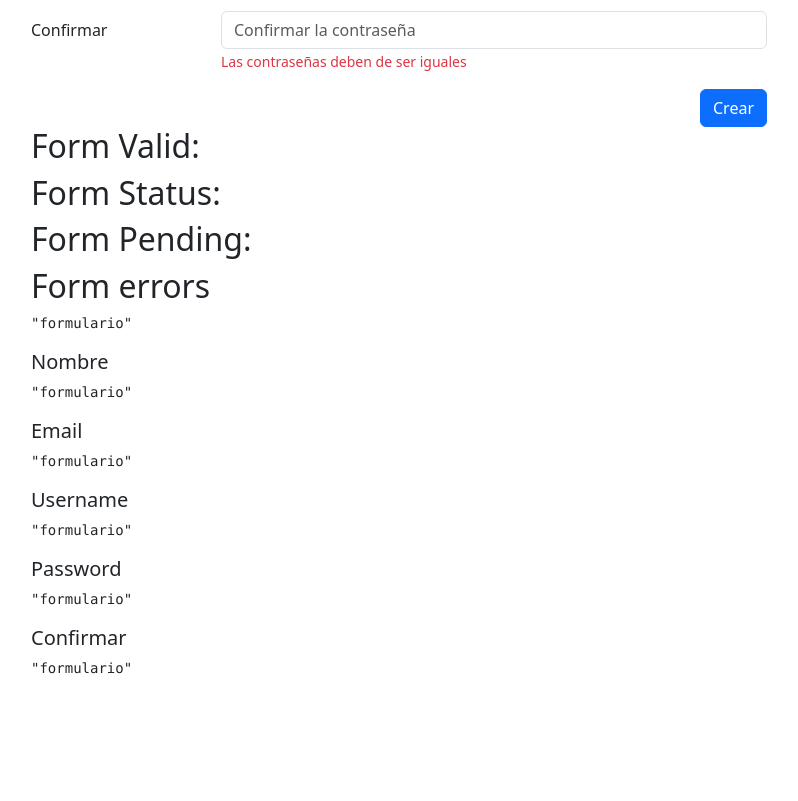
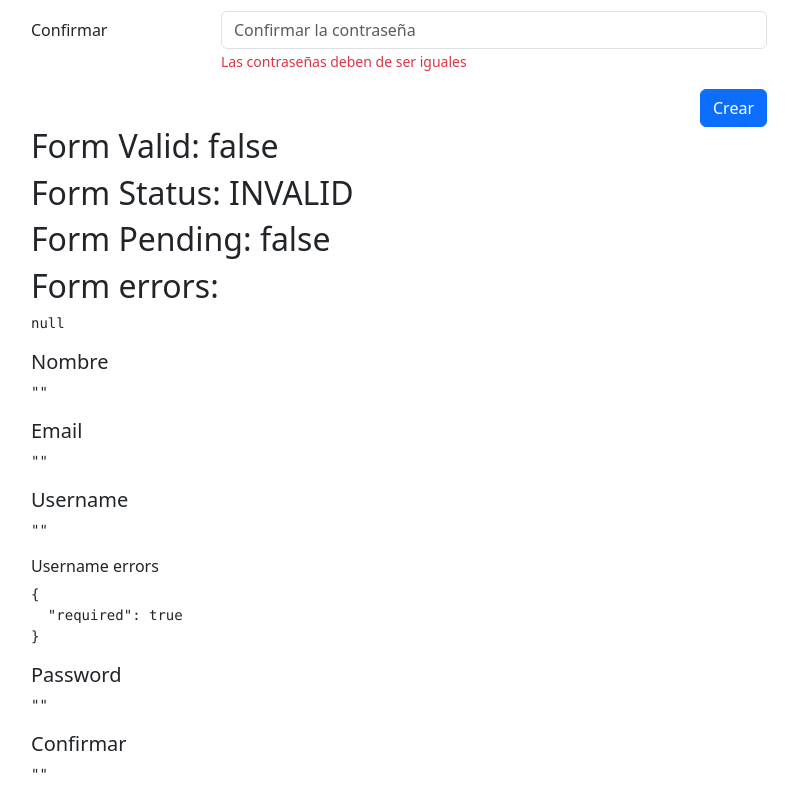
Before and after one commit to edd-dev02/forms-app, an Angular app: page /auth/sign-up in a window 1280 px wide. Shown: the part 420-1221 px from the top of the page, without its empty margins (51-849 px from the left). Before the commit the page ends 1115 px from the top, so only its background shows below. Built offline with nearby package versions, Linux system fonts and the light colour scheme.

Commit message:
register-page Form: Se agrega estructura básica de la validacion del formulario, enlace del formulario con el objeto FormGoup y función de validacion personalizada en campo username

```diff
--- a/src/app/auth/auth.module.ts
+++ b/src/app/auth/auth.module.ts
@@ -3,6 +3,7 @@
 
 import { AuthRoutingModule } from './auth-routing.module';
 import { RegisterPageComponent } from './pages/register-page/register-page.component';
+import { ReactiveFormsModule } from '@angular/forms';
 
 
 @NgModule({
@@ -11,7 +12,8 @@
   ],
   imports: [
     CommonModule,
-    AuthRoutingModule
+    AuthRoutingModule,
+    ReactiveFormsModule
   ]
 })
 export class AuthModule { }
--- a/src/app/auth/pages/register-page/register-page.component.html
+++ b/src/app/auth/pages/register-page/register-page.component.html
@@ -4,13 +4,13 @@
 <div class="row">
     <div class="col">
 
-        <form autocomplete="off">
+        <form [formGroup]="myForm" (ngSubmit)="onSubmit()" autocomplete="off">
 
             <!-- Nombre -->
             <div class="row mb-3">
                 <label class="col-sm-3 col-form-label">Nombre y apellido</label>
                 <div class="col-sm-9">
-                    <input type="text"
+                    <input formControlName="name" type="text"
                            class="form-control"
                            placeholder="Nombre del usuario">
 
@@ -24,7 +24,7 @@
             <div class="row mb-3">
                 <label class="col-sm-3 col-form-label">Email</label>
                 <div class="col-sm-9">
-                    <input type="email"
+                    <input formControlName="email" type="email"
                            class="form-control"
                            placeholder="Email del usuario">
                     <span class="form-text text-danger">
@@ -37,7 +37,7 @@
             <div class="row mb-3">
                 <label class="col-sm-3 col-form-label">Username</label>
                 <div class="col-sm-9">
-                    <input type="text"
+                    <input formControlName="username" type="text"
                            class="form-control"
                            placeholder="Nombre código del usuario">
                     <span class="form-text text-danger">
@@ -50,7 +50,7 @@
             <div class="row mb-3">
                 <label class="col-sm-3 col-form-label">Password</label>
                 <div class="col-sm-9">
-                    <input type="password"
+                    <input formControlName="password" type="password"
                            class="form-control"
                            placeholder="Password de su cuenta">
 
@@ -64,7 +64,7 @@
             <div class="row mb-3">
                 <label class="col-sm-3 col-form-label">Confirmar</label>
                 <div class="col-sm-9">
-                    <input type="password"
+                    <input formControlName="password2" type="password"
                            class="form-control"
                            placeholder="Confirmar la contraseña">
 
@@ -90,24 +90,27 @@
 </div>
 
 
-<h2>Form Valid: </h2>
-<h2>Form Status: </h2>
-<h2>Form Pending: </h2>
-<h2>Form errors</h2>
-<pre>{{ 'formulario' | json }}</pre>
+<h2>Form Valid: {{ myForm.valid }} </h2>
+<h2>Form Status: {{ myForm.status }} </h2>
+<h2>Form Pending: {{ myForm.pending }} </h2>
+<h2>Form errors:</h2>
+<pre>{{ myForm.errors | json }}</pre>
 
 <h5>Nombre</h5>
-<pre>{{ 'formulario' | json }}</pre>
+<pre>{{ myForm.value.name | json }}</pre>
 
 <h5>Email</h5>
-<pre>{{ 'formulario' | json }}</pre>
+<pre>{{ myForm.value.email | json }}</pre>
 
 <h5>Username</h5>
-<pre>{{ 'formulario' | json }}</pre>
+<pre>{{ myForm.value.username | json }}</pre>
+
+<h6>Username errors</h6>
+<pre>{{ myForm.controls['username'].errors | json }}</pre>
 
 
 <h5>Password</h5>
-<pre>{{ 'formulario' | json }}</pre>
+<pre>{{ myForm.value.password | json }}</pre>
 
 <h5>Confirmar</h5>
-<pre>{{ 'formulario' | json }}</pre>
+<pre>{{ myForm.value.password2 | json }}</pre>
--- a/src/app/auth/pages/register-page/register-page.component.ts
+++ b/src/app/auth/pages/register-page/register-page.component.ts
@@ -1,4 +1,6 @@
 import { Component } from '@angular/core';
+import { FormBuilder, FormGroup, Validators } from '@angular/forms';
+import { cantBeStrider } from '../../../shared/validators/validators';
 
 @Component({
   templateUrl: './register-page.component.html',
@@ -6,4 +8,32 @@
 })
 export class RegisterPageComponent {
 
+
+  constructor(private fb: FormBuilder) {}
+
+  public myForm: FormGroup = this.fb.group({
+    name: ["", [ Validators.required ]],
+    email: ["", [ Validators.required, ] ],
+    username: ["", [ Validators.required, cantBeStrider ] ],
+    password: ["", [ Validators.required, Validators.minLength(6)] ],
+    password2: ["", [ Validators.required, ] ],
+  });
+
+  public isValidField( field: string ): void {
+
+    // TODO: Obtener validación desde un servicio
+
+  }
+
+  public onSubmit(): void {
+
+    if(this.myForm.invalid) {
+      this.myForm.markAllAsTouched();
+      console.error("Invalid form");
+      return;
+    }
+
+  }
+
+
 }
--- /dev/null
+++ b/src/app/shared/validators/validators.ts
@@ -0,0 +1,19 @@
+import { FormControl } from "@angular/forms";
+
+
+export const cantBeStrider = (control: FormControl) => {
+
+  const value: string = control.value.trim().toLowerCase();
+
+  if (value === "strider") {
+
+    // Regresaremos un objeto de error
+    return {
+      isStrider: true,
+    }
+
+  }
+
+  return null;
+
+}
```
